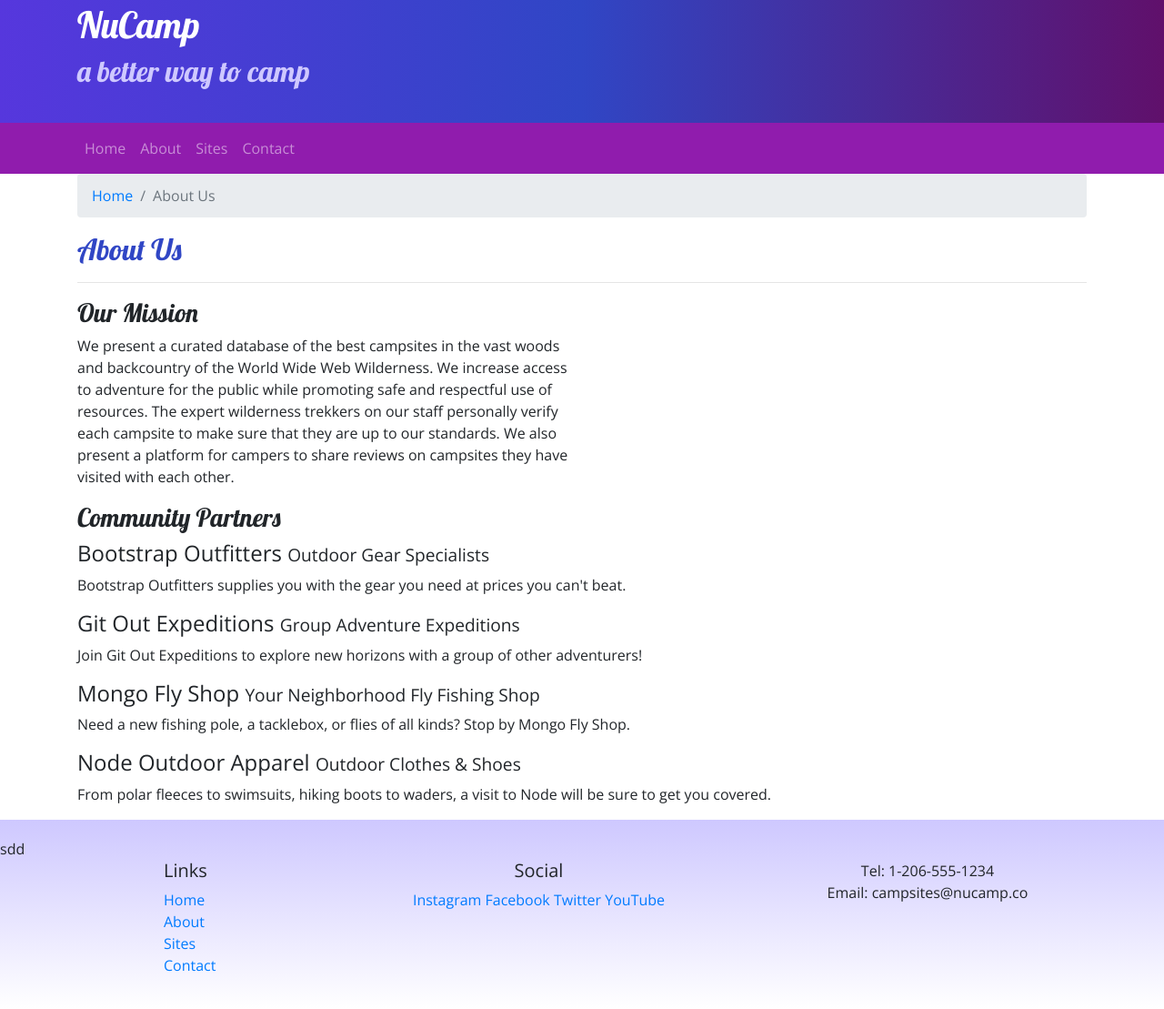
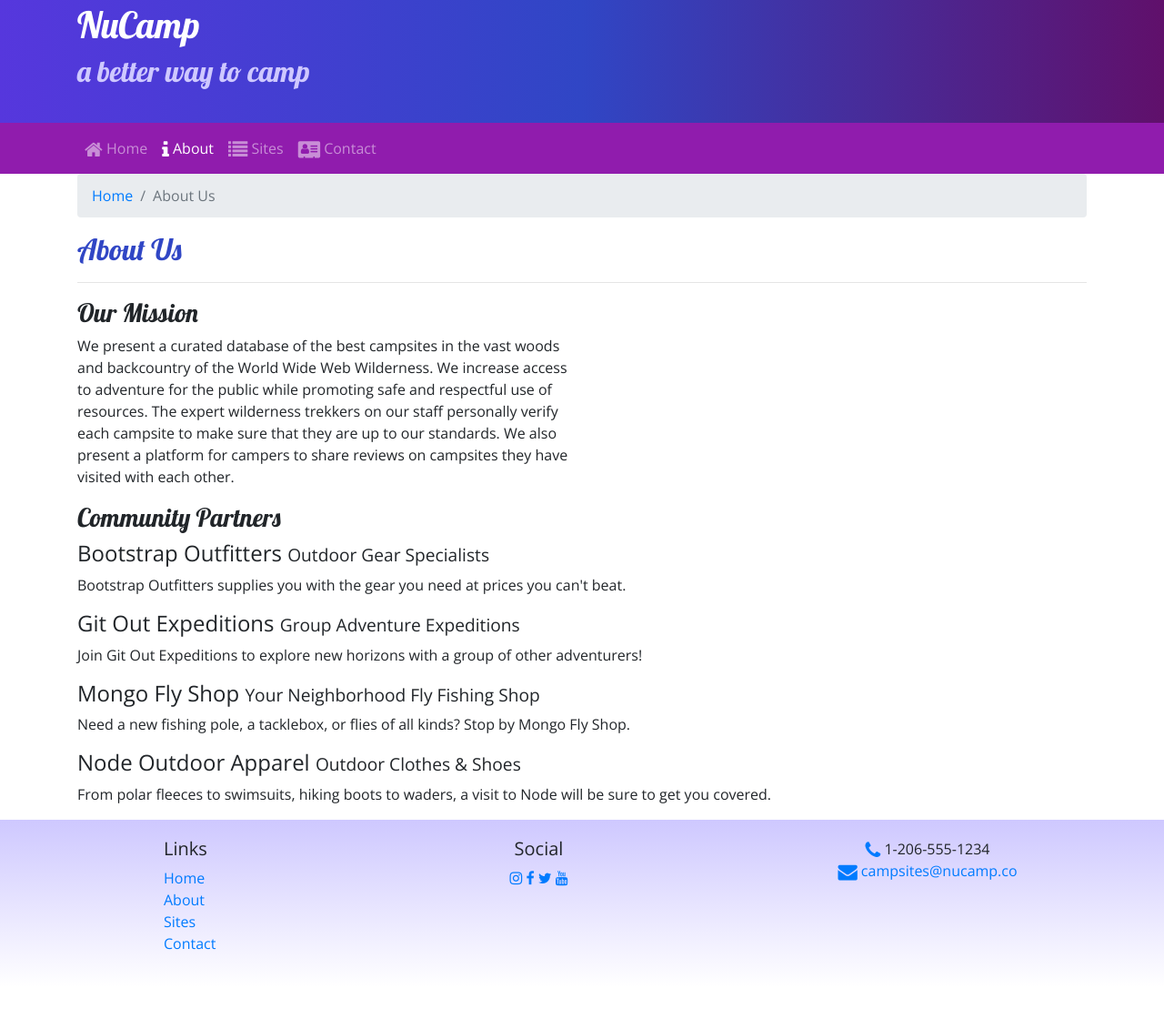
Before and after one commit to Ryan9087/NucampFolder, a website: page aboutus.html in a window 1280 px wide. Shown: the part 27-1136 px from the top of the page at 91% size. After the commit the page ends 1112 px from the top, so only its background shows below. Drawn offline with nearby package versions, Linux system fonts and the light colour scheme.

Commit message:
Icon Fonts

```diff
--- a/aboutus.html
+++ b/aboutus.html
@@ -9,7 +9,7 @@
         <link rel="stylesheet" href="node_modules/bootstrap/dist/css/bootstrap.min.css" />
 
         <link rel="stylesheet" href="https://fonts.googleapis.com/css?family=Lobster|Open+Sans" />
-
+        <link rel="stylesheet" href="node_modules/font-awesome/css/font-awesome.min.css" />
         <link rel="stylesheet" href="css/styles.css" />
 
 
@@ -35,12 +35,12 @@
                         <span class="navbar-toggler-icon"></span>
                     </button>
               <div class="collapse navbar-collapse" id="nucampNavbar">
-                    <ul class="navbar-nav">
-                        <li class="index.html"><a class="nav-link" href="index.html">Home</a></li>
-                        <li class="nav-item"><a class="nav-link" href="#">About</a></li>
-                        <li class="nav-item"><a class="nav-link" href="#">Sites</a></li>
-                        <li class="nav-item"><a class="nav-link" href="#">Contact</a></li>
-                    </ul>
+            <ul class="navbar-nav">
+                    <li class="nav-item"><a class="nav-link" href="index.html"><i class="fa fa-home fa-lg"></i> Home</a></li>
+                    <li class="nav-item active"><a class="nav-link" href="#"><i class="fa fa-info fa-lg"></i> About</a></li>
+                    <li class="nav-item"><a class="nav-link" href="#"><i class="fa fa-list fa-lg"></i> Sites</a></li>
+                    <li class="nav-item"><a class="nav-link" href="#"><i class="fa fa-address-card fa-lg"></i> Contact</a></li>
+            </ul>
              </div>
             </div>
         </nav>
@@ -86,7 +86,7 @@
         </div>
     </div>
 
-    <footer> sdd
+    <footer>
         <div class="container">
             <div class="row">
                 <div class="col-4 col-sm-2 offset-1">
@@ -100,14 +100,14 @@
                 </div>
                 <div class="col-6 col-sm-5 text-center">
                     <h5>Social</h5>
-                    <a href="http://instagram.com/">Instagram</a>
-                    <a href="http://facebook.com/">Facebook</a>
-                    <a href="http://twitter.com/">Twitter</a>
-                    <a href="http://youtube.com/">YouTube</a>
+                    <a href="http://instagram.com/"><i class="fa fa-instagram"></i></a>
+                    <a href="http://facebook.com/"><i class="fa fa-facebook"></i></a>
+                    <a href="http://twitter.com/"><i class="fa fa-twitter"></i></a>
+                    <a href="http://youtube.com/"><i class="fa fa-youtube"></i></a>
                 </div>
                 <div class="col-sm-4 text-center">
-                    Tel: 1-206-555-1234<br />
-                    Email: campsites@nucamp.co
+                        <i class="fa fa-phone fa-lg text-primary"></i> 1-206-555-1234<br />
+                        <i class="fa fa-envelope fa-lg text-primary"></i> <a href="mailto:campsites@nucamp.co">campsites@nucamp.co</a>
                 </div>
            </div>
         </div>
--- a/package.json
+++ b/package.json
@@ -7,7 +7,7 @@
     "lite": "lite-server",
     "start": "npm run lite",
     "test": "echo \"Error: no test specified\" && exit 1"
- },
+  },
   "author": "Ryan McGeeney",
   "license": "ISC",
   "devDependencies": {
@@ -15,6 +15,7 @@
   },
   "dependencies": {
     "bootstrap": "^4.0.0",
+    "font-awesome": "^4.7.0",
     "jquery": "^3.3.1",
     "popper.js": "^1.12.9"
   }
```
Also changed, not shown: index.html (+12 -11 lines), css/styles.css (line endings or trailing spaces), 1 other file.
